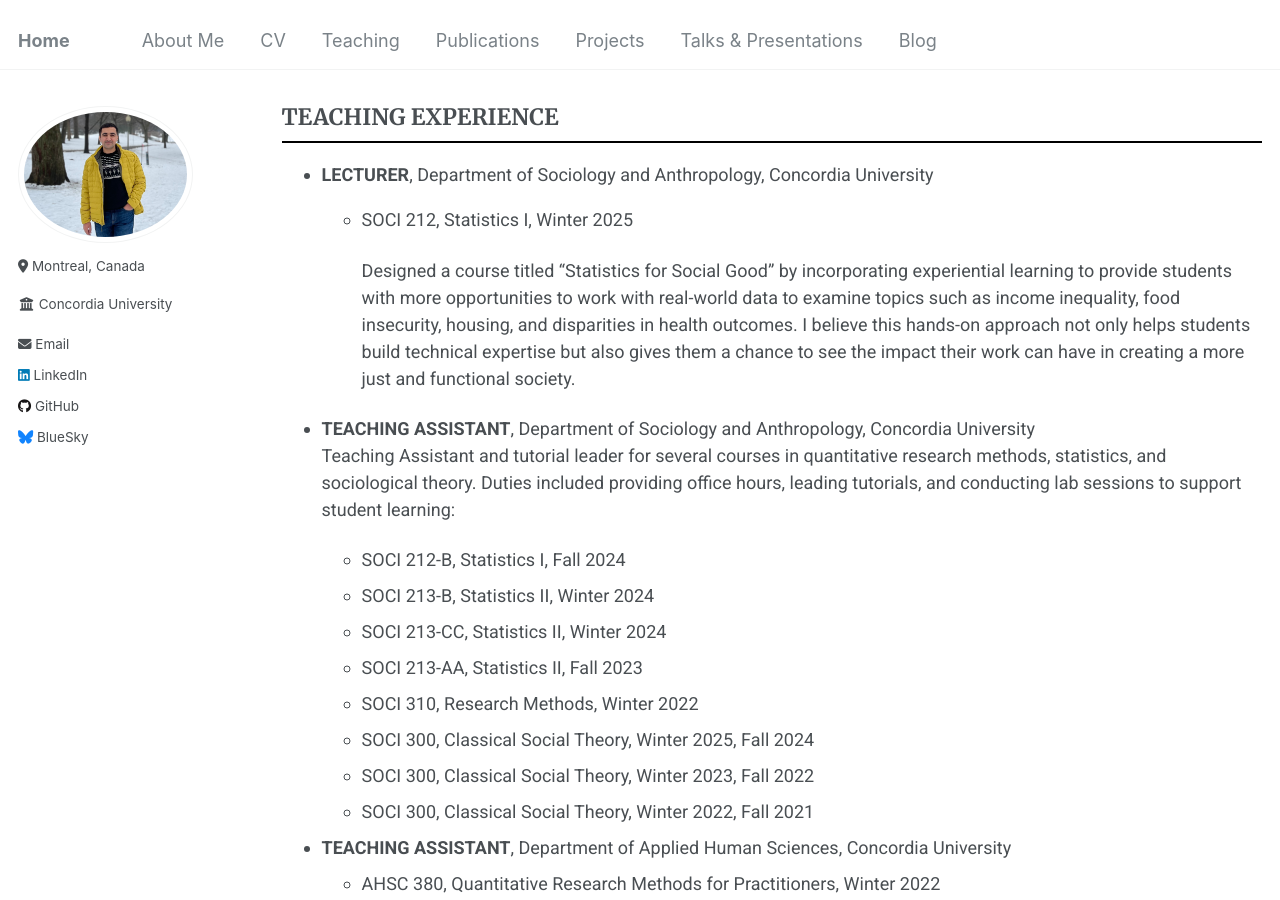
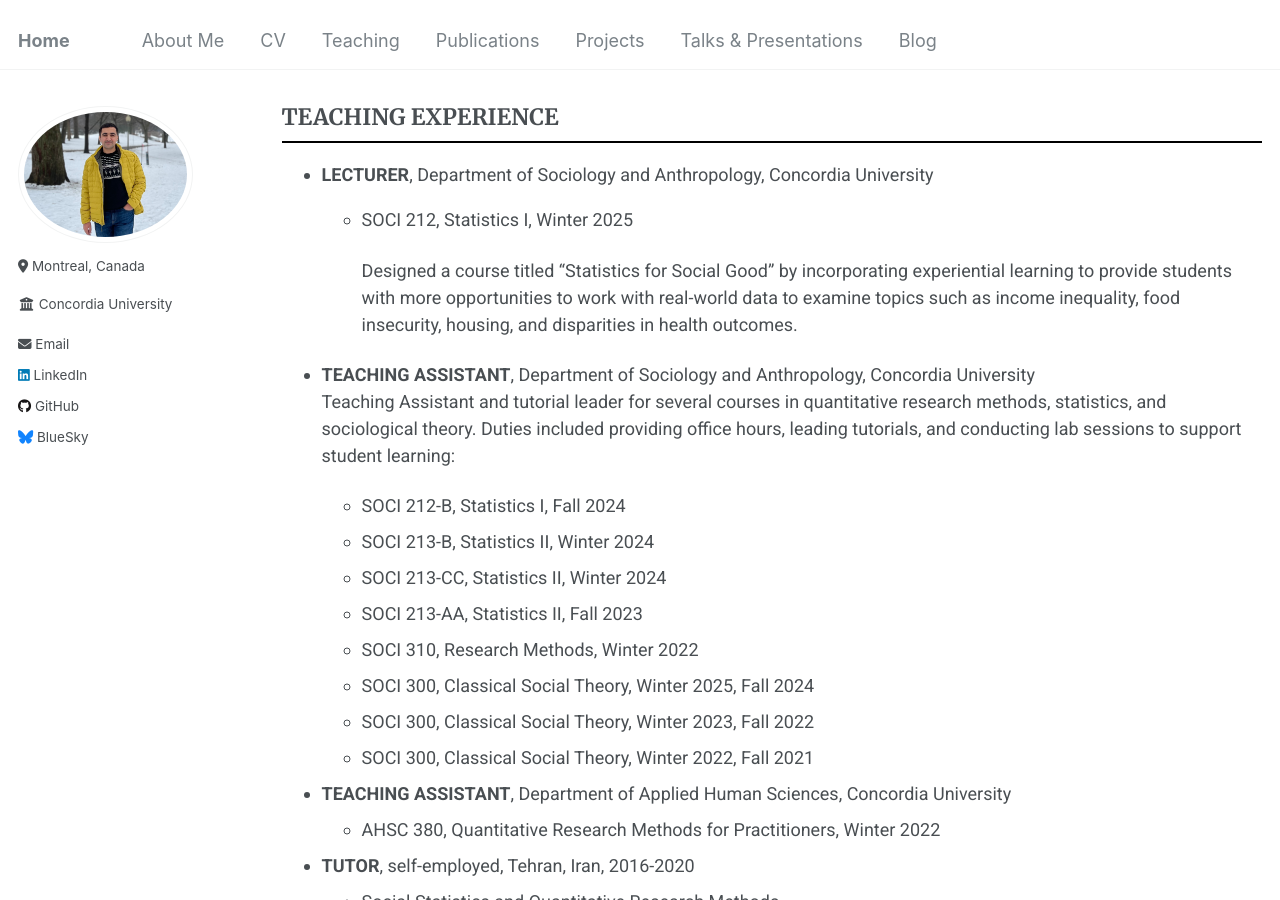
Before and after one commit to Mohsnmonji/mohsnmonji.github.io, a Jekyll site: the page built from _pages/teaching.md, in a window 1280 px wide and 900 px high, scrolled down 720 px. Built offline with Jekyll 4.4.1, drawn with Linux system fonts in a browser that asks for light colours.

Commit message:
Update teaching.md

```diff
--- a/_pages/teaching.md
+++ b/_pages/teaching.md
@@ -33,7 +33,7 @@ I approach teaching as an enjoyable experience where students feel encouraged to
 - **LECTURER**, Department of Sociology and Anthropology, Concordia University
   - SOCI 212, Statistics I, Winter 2025
 
-    Designed a course titled “Statistics for Social Good” by incorporating experiential learning to provide students with more opportunities to work with real-world data to examine topics such as income inequality, food insecurity, housing, and disparities in health outcomes. I believe this hands-on approach not only helps students build technical expertise but also gives them a chance to see the impact their work can have in creating a more just and functional society.
+    Designed a course titled “Statistics for Social Good” by incorporating experiential learning to provide students with more opportunities to work with real-world data to examine topics such as income inequality, food insecurity, housing, and disparities in health outcomes.
 
 - **TEACHING ASSISTANT**, Department of Sociology and Anthropology, Concordia University
   Teaching Assistant and tutorial leader for several courses in  quantitative research methods, statistics, and sociological theory. Duties included providing office hours, leading tutorials, and conducting lab sessions to support student learning:
```
